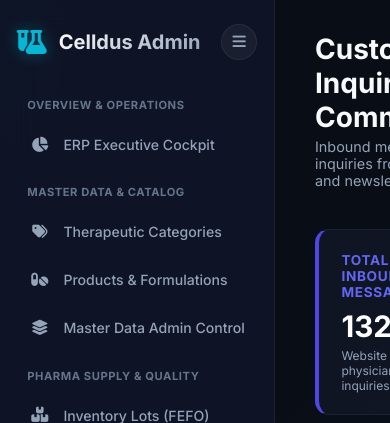
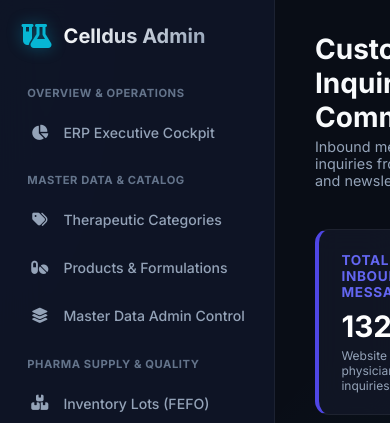
Before and after one commit to ruviansari/Celldus_Pharma, a Django app: page /dashboard/customers/ in a window 390 px wide. Shown: the top 423 px of the page. Run offline with Django 5.2, Linux system fonts and the light colour scheme; a user stored in the database is signed in; data comes from the database, SQL or seed files in the repository; parts of the project's set-up code (start-up, migrations or seed data) failed here and were passed over.

Commit message:
Remove extra hamburger icon from sidebar, logo icon toggles sidebar open/close

```diff
--- a/templates/dashboard/base.html
+++ b/templates/dashboard/base.html
@@ -58,17 +58,6 @@
             box-sizing: border-box !important;
         }
 
-        /* Sidebar Header and Toggle Buttons */
-        .sidebar-header-box {
-            display: flex;
-            align-items: center;
-            justify-content: space-between;
-            margin-bottom: 1.25rem;
-            padding: 0.25rem 0.2rem;
-            flex-shrink: 0;
-            width: 100%;
-            box-sizing: border-box;
-        }
         .sidebar-logo {
             cursor: pointer;
             user-select: none;
@@ -76,8 +65,8 @@
             align-items: center;
             gap: 0.75rem;
             transition: opacity 0.2s ease, transform 0.15s ease;
-            margin-bottom: 0 !important;
-            padding: 0 !important;
+            margin-bottom: 1.25rem !important;
+            padding: 0.25rem 0.5rem !important;
         }
         .sidebar-logo:hover {
             opacity: 0.88;
@@ -85,40 +74,12 @@
         .sidebar-logo:active {
             transform: scale(0.96);
         }
-        .sidebar-toggle-btn {
-            display: inline-flex;
-            align-items: center;
-            justify-content: center;
-            width: 36px;
-            height: 36px;
-            border-radius: 9999px;
-            border: 1px solid var(--border-color, rgba(255, 255, 255, 0.08));
-            background: rgba(255, 255, 255, 0.05);
-            color: var(--text-secondary, #94a3b8);
-            cursor: pointer;
-            font-size: 0.95rem;
-            transition: all 0.2s ease;
-            outline: none;
-            flex-shrink: 0;
+        .sidebar-logo i {
+            transition: transform 0.2s ease, filter 0.2s ease;
         }
-        .sidebar-toggle-btn:hover {
-            background: rgba(79, 70, 229, 0.15);
-            border-color: rgba(79, 70, 229, 0.35);
-            color: var(--color-accent, #06b6d4);
-            transform: scale(1.05);
-        }
-        .sidebar-toggle-btn:active {
-            transform: scale(0.95);
-        }
-        [data-theme="light"] .sidebar-toggle-btn {
-            background: #f1f5f9;
-            border-color: #cbd5e1;
-            color: #475569;
-        }
-        [data-theme="light"] .sidebar-toggle-btn:hover {
-            background: #e2e8f0;
-            color: #0f172a;
-            border-color: #94a3b8;
+        .sidebar-logo:hover i {
+            transform: scale(1.12);
+            filter: drop-shadow(0 0 8px var(--color-accent));
         }
 
         /* Collapsed Sidebar Styles */
@@ -132,19 +93,22 @@
         body.sidebar-collapsed .main-content {
             margin-left: 78px !important;
         }
-        html.sidebar-collapsed .sidebar-header-box,
-        body.sidebar-collapsed .sidebar-header-box {
-            justify-content: center !important;
-            padding: 0.25rem 0 !important;
-        }
         html.sidebar-collapsed .sidebar-logo,
         body.sidebar-collapsed .sidebar-logo {
+            display: flex !important;
+            justify-content: center !important;
+            align-items: center !important;
+            padding: 0.5rem 0 !important;
+            margin: 0 0 1.25rem 0 !important;
+        }
+        html.sidebar-collapsed .sidebar-logo h2,
+        body.sidebar-collapsed .sidebar-logo h2 {
             display: none !important;
         }
-        html.sidebar-collapsed #sidebarToggleBtn,
-        body.sidebar-collapsed #sidebarToggleBtn {
-            display: inline-flex !important;
-            margin: 0 auto !important;
+        html.sidebar-collapsed .sidebar-logo i,
+        body.sidebar-collapsed .sidebar-logo i {
+            margin: 0 !important;
+            font-size: 1.5rem !important;
         }
         html.sidebar-collapsed .sidebar-menu-header,
         body.sidebar-collapsed .sidebar-menu-header {
@@ -198,14 +162,9 @@
     <div class="dashboard-wrapper">
         <!-- Sidebar -->
         <aside class="sidebar">
-            <div class="sidebar-header-box">
-                <div class="sidebar-logo" id="sidebarLogoToggle" title="Click to collapse / expand sidebar">
+            <div class="sidebar-logo" id="sidebarLogoToggle" title="Click icon to collapse / expand sidebar">
                 <i class="fa-solid fa-flask-vial"></i>
                 <h2>Celldus Admin</h2>
-                </div>
-                <button type="button" id="sidebarToggleBtn" class="sidebar-toggle-btn" title="Toggle Sidebar" aria-label="Toggle Sidebar">
-                    <i class="fa-solid fa-bars"></i>
-                </button>
             </div>
 
             <ul class="sidebar-menu">
@@ -429,15 +388,11 @@
             }
         });
 
-        // Sidebar Collapse/Expand Toggle on Icon Click
+        // Sidebar Collapse/Expand Toggle on Logo / Icon Click
         (function () {
             function updateToggleTitles(isCollapsed) {
-                const sidebarBtn = document.getElementById('sidebarToggleBtn');
-                const topbarBtn = document.getElementById('topbarSidebarToggle');
                 const logo = document.getElementById('sidebarLogoToggle');
-                const titleText = isCollapsed ? 'Expand Sidebar' : 'Collapse Sidebar';
-                if (sidebarBtn) sidebarBtn.setAttribute('title', titleText);
-                if (topbarBtn) topbarBtn.setAttribute('title', titleText);
+                const titleText = isCollapsed ? 'Click to expand sidebar' : 'Click to collapse sidebar';
                 if (logo) logo.setAttribute('title', titleText);
             }
 
@@ -450,21 +405,14 @@
                 } catch (e) {}
             }
 
-            const toggleElements = [
-                document.getElementById('sidebarLogoToggle'),
-                document.getElementById('sidebarToggleBtn'),
-                document.getElementById('topbarSidebarToggle')
-            ];
-
-            toggleElements.forEach(function (el) {
-                if (el) {
-                    el.addEventListener('click', function (e) {
+            const logo = document.getElementById('sidebarLogoToggle');
+            if (logo) {
+                logo.addEventListener('click', function (e) {
                     e.preventDefault();
                     e.stopPropagation();
                     toggleSidebar();
                 });
             }
-            });
 
             const currentCollapsed = document.documentElement.classList.contains('sidebar-collapsed');
             updateToggleTitles(currentCollapsed);
```
Lines whose indentation alone changed are shown as unchanged.
